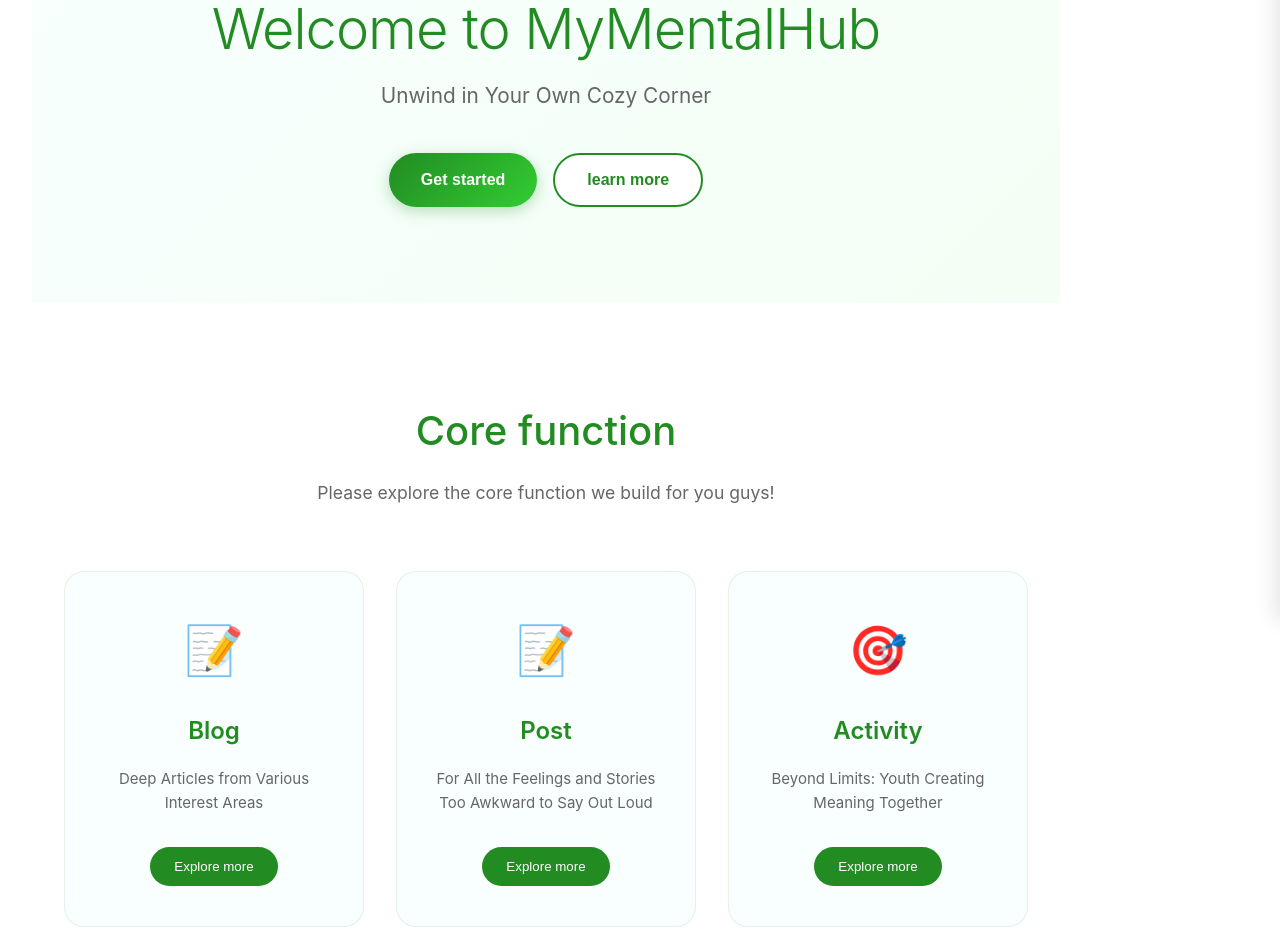
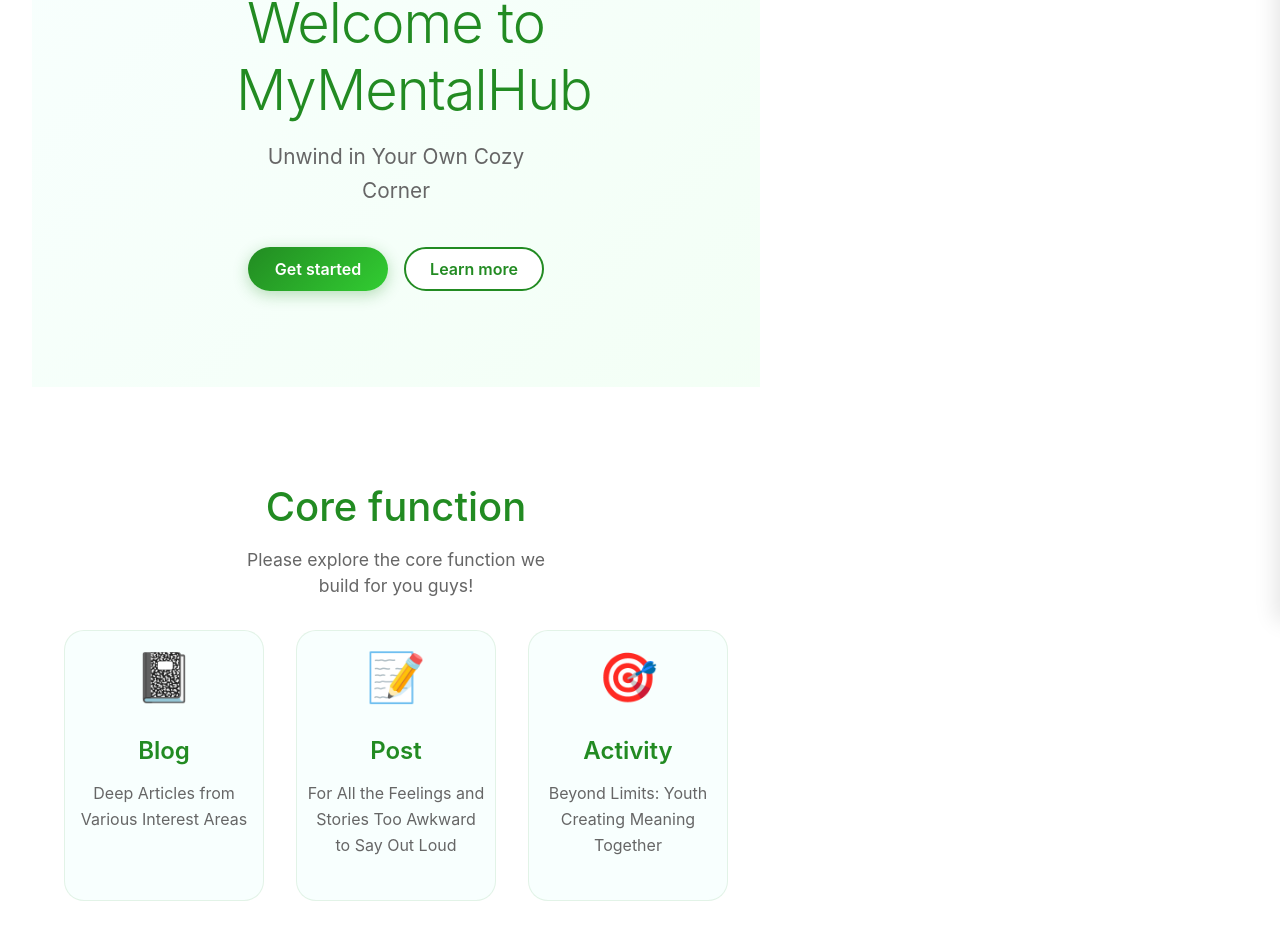
Before and after one commit to Skylen112/rongtianmu_fit5032, a Vue app in the folder my-mental-hub/: page / in a window 1280 px wide. Shown: the part 179-1131 px from the top of the page. Built offline with nearby package versions, Linux system fonts and the light colour scheme.

Commit message:
28/09/2025 updated the layout

```diff
--- a/my-mental-hub/index.html
+++ b/my-mental-hub/index.html
@@ -1,6 +1,7 @@
 <!DOCTYPE html>
 <html lang="">
   <head>
+    <meta name="viewport" content="width=device-width, initial-scale=1.0">
     <meta charset="UTF-8">
     <link rel="icon" href="/favicon.ico">
     <meta name="viewport" content="width=device-width, initial-scale=1.0">
--- a/my-mental-hub/package.json
+++ b/my-mental-hub/package.json
@@ -14,6 +14,11 @@
     "format": "prettier --write src/"
   },
   "dependencies": {
+    "bootstrap": "^5.3.8",
+    "datatables": "^1.10.18",
+    "datatables.net": "^2.3.3",
+    "datatables.net-bs5": "^2.3.3",
+    "primevue": "^4.3.7",
     "vue": "^3.5.18"
   },
   "devDependencies": {
--- a/my-mental-hub/src/App.vue
+++ b/my-mental-hub/src/App.vue
@@ -1,6 +1,12 @@
 <script setup>
 import HelloWorld from './components/HelloWorld.vue'
 import TheWelcome from './components/TheWelcome.vue'
+import DataTable from 'primevue/datatable';
+import Column from 'primevue/column';
+import 'datatables.net-bs5/css/dataTables.bootstrap5.min.css';
+import $ from 'jquery';
+import 'datatables.net-bs5';
+
 </script>
 <template>
   <div class="home-container">
@@ -47,41 +53,53 @@ import TheWelcome from './components/TheWelcome.vue'
     </header>
 
     <!-- Hero Section -->
-    <main class="main-content">
-      <section class="hero-section">
-        <div class="hero-content">
+    <section class="hero-section container">
+      <div class="row">
+        <div class="col-lg-6 col-md-8 col-sm-12 hero-content">
           <h1 class="hero-title">Welcome to MyMentalHub</h1>
           <p class="hero-subtitle">Unwind in Your Own Cozy Corner</p>
-          <div class="hero-buttons">
-            <button class="btn btn-primary" @click="handleGetStarted">Get started</button>
-            <button class="btn btn-secondary" @click="handleLearnMore">learn more</button>
+            <div class="d-flex justify-content-center gap-3">
+        <button class="btn btn-primary" style="font-size: clamp(0.8rem, 1.5vw, 1rem); padding: 0.5rem 1rem;">
+          Get started
+        </button>
+        <button class="btn btn-secondary" style="font-size: clamp(0.8rem, 1.5vw, 1rem); padding: 0.5rem 1rem;">
+          Learn more
+        </button>
           </div>
         </div>
-      </section>
+      </div>
+    </section>
+    <main>
 
       <!-- Features Section -->
       <section class="features-section">
-        <div class="section-header">
-          <h2 class="section-title">Core function</h2>
-          <p class="section-subtitle">Please explore the core function we build for you guys!</p>
+        <div class="container">
+          <div class="row justify-content-center text-center">
+            <div class="col-lg-6 col-md-8 col-sm-12">
+              <h2 class="section-title">Core function</h2>
+              <p class="section-subtitle ">Please explore the core function we build for you guys!</p>
+            </div>
+          </div>
         </div>
 
-        <div class="features-grid">
-          <div class="feature-card" v-for="feature in features" :key="feature.title">
+        <div class="features-grid" style="display: flex; flex-wrap: nowrap; overflow-x: auto;margin-top: 30px;">
+          <div
+            class="feature-card"
+            v-for="(feature, index) in features"
+            :key="index"
+            style="flex: 1 1 30%;max-width: 32%;min-width: 200px; margin-bottom: 20px;padding: 10px; box-sizing: border-box;"
+          >
             <div class="feature-icon">{{ feature.icon }}</div>
             <h3 class="feature-title">{{ feature.title }}</h3>
             <p class="feature-desc">{{ feature.description }}</p>
-            <button class="feature-btn" @click="handleFeatureClick(feature.title)">
-              Explore more
-            </button>
           </div>
         </div>
       </section>
 
       <!-- Stats Section -->
       <section class="stats-section">
-        <div class="stats-container">
-          <div class="stat-item" v-for="stat in stats" :key="stat.label">
+        <div class="stats-container" style="display: flex; flex-wrap: nowrap; overflow-x: auto; text-align: center;">
+          <div class="stat-item col-md-3 col-sm-6" v-for="stat in stats" :key="stat.label">
             <div class="stat-number">{{ stat.number }}</div>
             <div class="stat-label">{{ stat.label }}</div>
           </div>
@@ -115,7 +133,7 @@ export default {
       features: [
         {
           title: 'Blog',
-          icon: '📝',
+          icon: '📓',
           description: 'Deep Articles from Various Interest Areas '
         },
         {
@@ -418,6 +436,7 @@ export default {
 }
 
 .hero-buttons {
+  flex-wrap: nowrap;
   display: flex;
   gap: 1rem;
   justify-content: center;
--- a/my-mental-hub/src/main.js
+++ b/my-mental-hub/src/main.js
@@ -1,4 +1,6 @@
 import './assets/main.css'
+import 'bootstrap/dist/css/bootstrap.min.css'
+import 'bootstrap/dist/js/bootstrap.bundle.min.js'
 
 import { createApp } from 'vue'
 import App from './App.vue'
```
Also changed, not shown: 1 other file (tests, documents, lock files or other folders).
